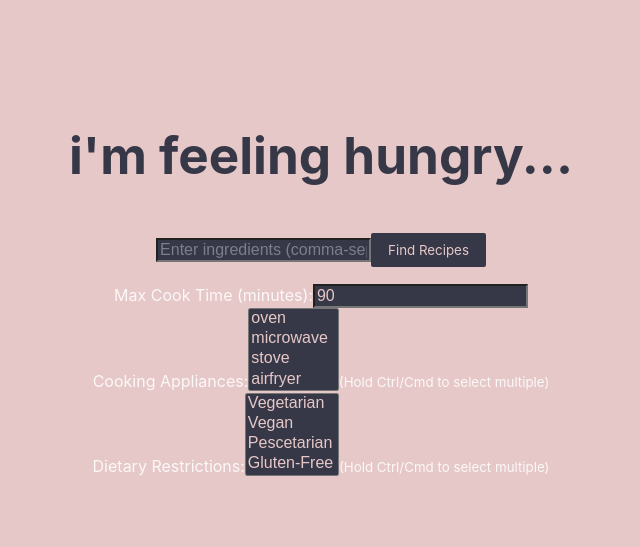
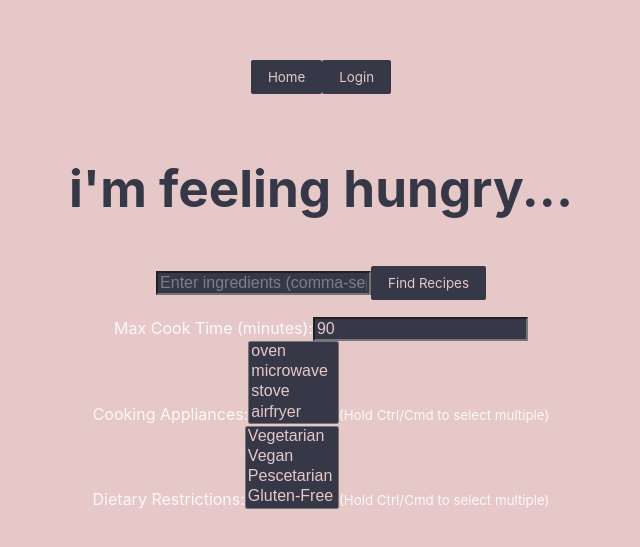
Before and after one commit to ach38075/im-feeling-hungry, a React (Vite) app in the folder frontend/: page / in a window 1280 px wide. Shown: the part 107-654 px from the top of the page, without its empty margins (319-959 px from the left). Built offline with nearby package versions, Linux system fonts and the light colour scheme.

Commit message:
Added temporary navigation bar

```diff
--- a/frontend/src/App.jsx
+++ b/frontend/src/App.jsx
@@ -5,15 +5,18 @@
 import { Home } from './pages/home'
 import { Signup } from './pages/signup'
 import{ Login } from './pages/login'
+import { Layout } from './layout'
 
 function App() {
   return (
     <>
       <Router>
         <Routes>
-          <Route path="/" element={<Home/>}/>
-          <Route path="/signup" element={<Signup/>}/>
-          <Route path="/login" element={<Login/>}/>
+          <Route element = {<Layout/>}>
+            <Route path="/" element={<Home/>}/>
+            <Route path="/signup" element={<Signup/>}/>
+            <Route path="/login" element={<Login/>}/>
+          </Route>
         </Routes>
       </Router>
     </>
--- /dev/null
+++ b/frontend/src/components/NavBar.jsx
@@ -0,0 +1,15 @@
+import { Link } from "react-router-dom"
+import './css/NavBar.css'
+
+export function NavBar() {
+    return (
+        <div className="container">
+            <Link to="/">
+                <button>Home</button>
+            </Link>
+            <Link to="/login">
+                <button>Login</button>
+            </Link>
+        </div>
+    )
+}
--- /dev/null
+++ b/frontend/src/components/css/NavBar.css
@@ -0,0 +1,4 @@
+.container {
+    margin: auto;
+    padding-bottom: 2em;
+}
--- /dev/null
+++ b/frontend/src/layout.jsx
@@ -0,0 +1,13 @@
+import { NavBar } from "./components/NavBar"
+import { Outlet } from "react-router-dom"
+
+export function Layout() {
+    return (
+        <>
+            <NavBar/>
+            <main>
+                <Outlet/>
+            </main>
+        </>
+    )
+}
```
Also changed, not shown: frontend/src/pages/home.jsx (line endings or trailing spaces).
